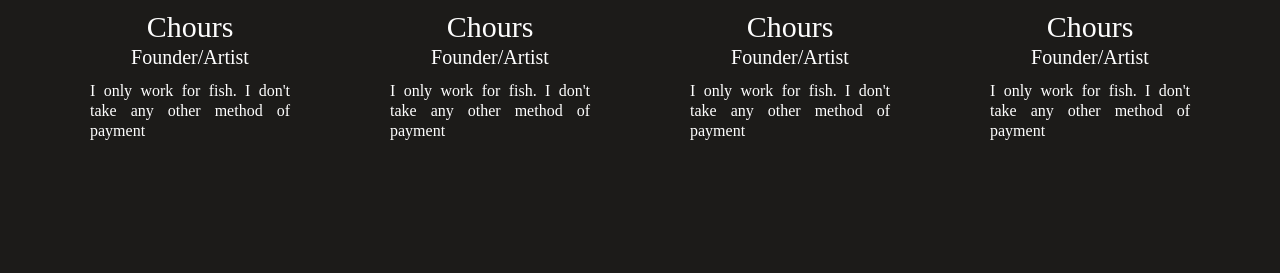
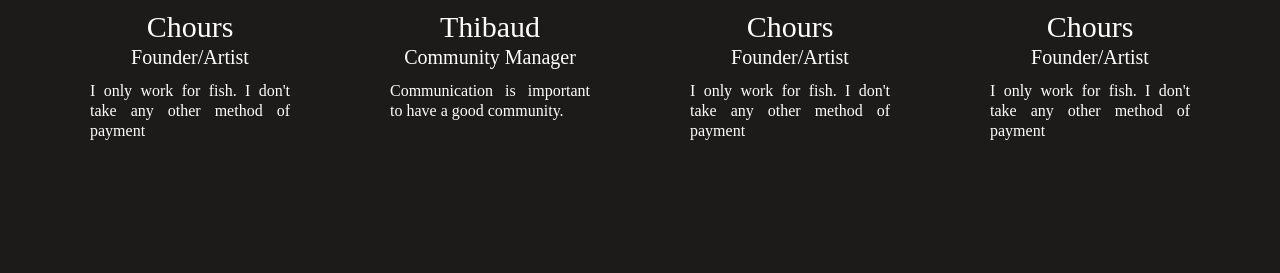
Before and after one commit to TomEtournay/blablabla, a plain HTML site: page index.html in a window 1280 px wide. Shown: the part 3355-3628 px from the top of the page. Drawn offline with Linux system fonts and the light colour scheme; a web font is replaced by a local one.

Commit message:
Update index.html

```diff
--- a/index.html
+++ b/index.html
@@ -8,54 +8,6 @@
     <link rel="icon" type="image/png" href="images/bear.png" />
 
 </head>
-
-
-
-
-
-
-
-
-
-
-
-
-
-
-
-
-
-
-
-
-
-
-
-
-
-
-
-
-
-
-
-
-
-
-
-
-
-
-
-
-
-
-
-
-
-
-
-
 
 
 <header>
@@ -88,97 +40,6 @@
 	</div>
 
 </header>
-
-
-
-
-
-
-
-
-
-
-
-
-
-
-
-
-
-
-
-
-
-
-
-
-
-
-
-
-
-
-
-
-
-
-
-
-
-
-
-
-
-
-
-
-
-
-
-
-
-
-
-
-
-
-
-
-
-
-
-
-
-
-
-
-
-
-
-
-
-
-
-
-
-
-
-
-
-
-
-
-
-
-
-
-
-
-
-
-
-
-
 
 <body>
 
@@ -441,15 +302,7 @@
 
 			</div>
 
-
-
-
-
-
-
 		</div>
-
-
 
 	</div>
 
@@ -575,7 +428,7 @@
 					<div class="profil_image">
 
 						<div class="social_media_link">
-							<a href="" target="_BLANK"><img src="images/instagram_white.svg" class="social_media_image"></a>
+							<a href="https://www.instagram.com/tom_etournay/?hl=fr" target="_BLANK"><img src="images/instagram_white.svg" class="social_media_image"></a>
 							<a href="" target="_BLANK"><img src="images/twitter_white.svg" class="social_media_image"></a>
 							<a href="" target="_BLANK"><img src="images/website_white.svg" class="social_media_image"></a>
 						</div>
@@ -602,7 +455,7 @@
 					<div class="profil_image">
 
 						<div class="social_media_link">
-							<a href="" target="_BLANK"><img src="images/instagram_white.svg" class="social_media_image"></a>
+							<a href="https://www.instagram.com/thibaud_jrm/?hl=fr" target="_BLANK"><img src="images/instagram_white.svg" class="social_media_image"></a>
 							<a href="" target="_BLANK"><img src="images/twitter_white.svg" class="social_media_image"></a>
 							<a href="" target="_BLANK"><img src="images/website_white.svg" class="social_media_image"></a>
 						</div>
@@ -613,9 +466,9 @@
 
 					<div class="text_block">
 
-						<p class="team_title">Chours</p>
-						<p class="team_job">Founder/Artist</p>
-						<p class="team_description">I only work for fish. I don't take any other method of payment</p>
+						<p class="team_title">Thibaud</p>
+						<p class="team_job">Community Manager</p>
+						<p class="team_description">Communication is important to have a good community.</p>
 
 					</div>
 
```
